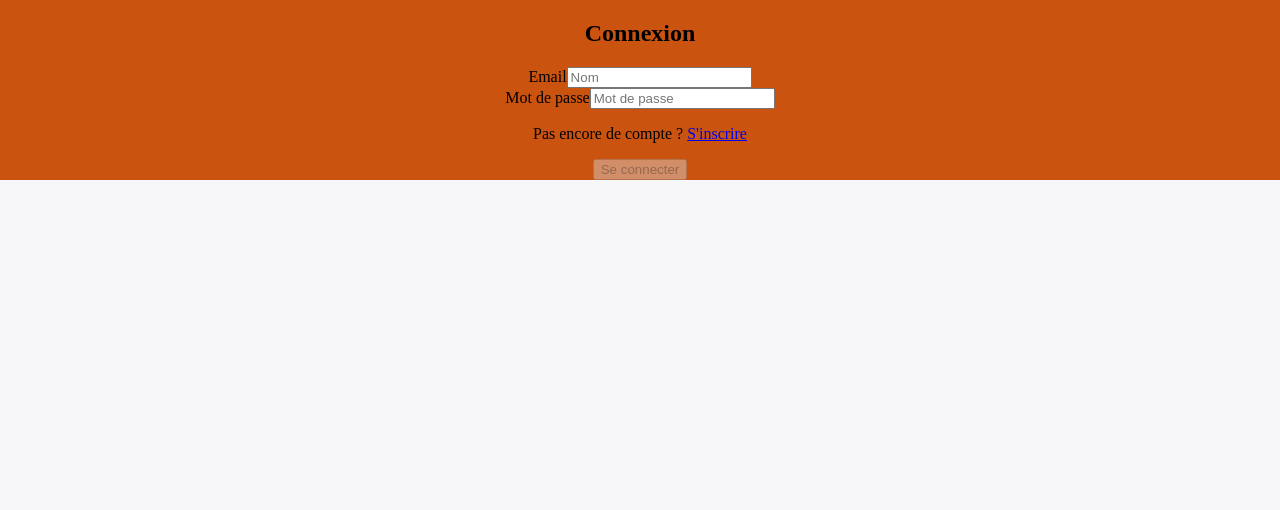
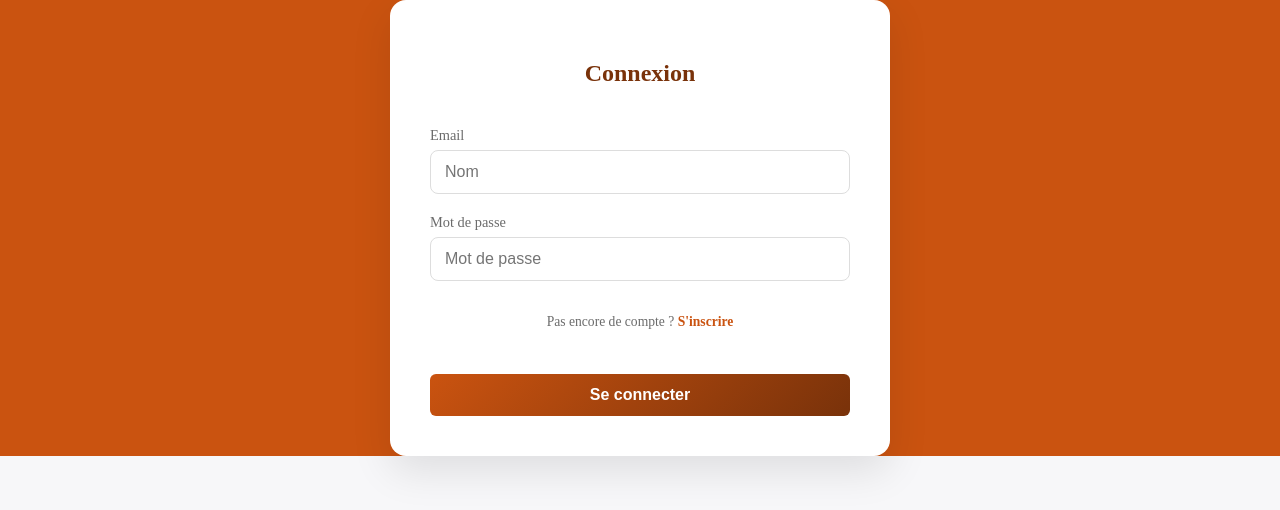
Before and after one commit to thomasescartin/Brain-AI, a React (Vite) app in the folder client/: page /connexion in a window 1280 px wide. Shown: the top 510 px of the page. Built offline with nearby package versions, Linux system fonts and the light colour scheme.

Commit message:
Ajout du style dans la page de connexion.

```diff
--- a/client/pages/connexion.jsx
+++ b/client/pages/connexion.jsx
@@ -1,6 +1,7 @@
 import { useState } from "react";
 import { Link } from "react-router-dom";
 import { useNavigate } from "react-router-dom";
+import "../style/formulaire.css";
 
 export default function Connection() {
   const [email, setEmail] = useState("");
@@ -54,6 +55,7 @@ export default function Connection() {
 
   return (
     <form onSubmit={handleSubmit}>
+      <div className="formulaire">
         <h2>Connexion</h2>
 
         <div>
@@ -85,7 +87,10 @@ export default function Connection() {
           Pas encore de compte ? <Link to="/inscription">S'inscrire</Link>
         </p>
 
-      <button disabled={!email || !validMDP(mot_de_passe)}>Se connecter</button>
+        <button disabled={!email || !validMDP(mot_de_passe)}>
+          Se connecter
+        </button>
+      </div>
     </form>
   );
 }
```
Lines whose indentation alone changed are shown as unchanged.
